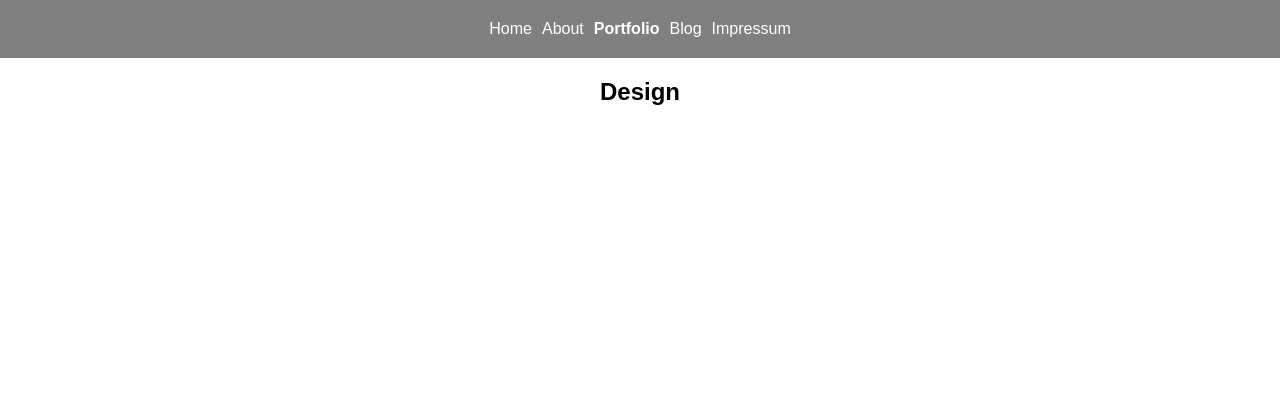
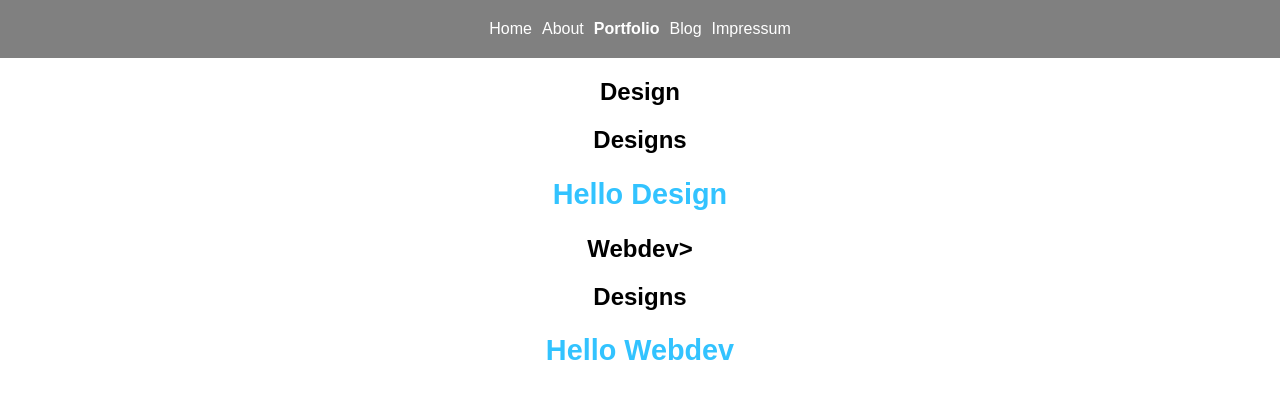
Before and after one commit to SplitSeconds/personal-website, a React (Create React App) app in the folder client/: page /portfolio in a window 1280 px wide. Shown: the top 398 px of the page. Built offline with nearby package versions, Linux system fonts and the light colour scheme.

Commit message:
portfolio edit

```diff
--- /dev/null
+++ b/client/src/components/pages/Design.jsx
@@ -0,0 +1,26 @@
+import React, { Component } from 'react';
+
+class Design extends Component {
+  constructor(props) {
+    super(props)
+    this.state = {
+      secret: null,
+      message: null
+    }
+  }
+  render() {
+    return (
+      <div className="Secret">
+        <h2>Designs</h2>
+
+        <div className="result">
+          <h2>Hello Design</h2>
+        </div>
+
+
+      </div>
+    );
+  }
+}
+
+export default Design;
--- a/client/src/components/pages/Portfolio.js
+++ b/client/src/components/pages/Portfolio.js
@@ -1,58 +1,34 @@
 import React, { Component } from 'react';
-import api from '../../api';
+import Design from './Design';
+import Webdev from './Webdev';
 
 
 class Portfolio extends Component {
   constructor(props) {
     super(props)
     this.state = {
-      name: "",
-      capitals: "",
-      area: "",
-      description: "",
-      message: null
     }
-  }
-
-  handleInputChange(stateFieldName, event) {
-    let newState = {}
-    newState[stateFieldName] = event.target.value
-
-    this.setState(newState)
   }
 
   handleClick(e) {
     e.preventDefault()
-    console.log(this.state.name, this.state.description)
-    let data = {
-      name: this.state.name,
-      capitals: this.state.capitals,
-      area: this.state.area,
-      description: this.state.description,
-    }
-    api.postCountries(data)
-      .then(result => {
-        console.log('SUCCESS!')
-        this.setState({
-          name: "",
-          capitals: "",
-          area: "",
-          description: "",
-          message: `Your country '${this.state.name}' has been created`
-        })
+    console.log('click')
         setTimeout(() => {
           this.setState({
             message: null
           })
         }, 2000)
-      })
+
       .catch(err => this.setState({ message: err.toString() }))
   }
   render() {
     return (
       <div className="Portfolio">
         <h2>Design</h2>
+        <Design />
 
+        <h2>Webdev></h2>
+        <Webdev />
       </div>
     );
   }
--- /dev/null
+++ b/client/src/components/pages/Webdev.jsx
@@ -0,0 +1,26 @@
+import React, { Component } from 'react';
+
+class Webdev extends Component {
+  constructor(props) {
+    super(props)
+    this.state = {
+      secret: null,
+      message: null
+    }
+  }
+  render() {
+    return (
+      <div className="Secret">
+        <h2>Designs</h2>
+
+        <div className="result">
+          <h2>Hello Webdev</h2>
+        </div>
+
+
+      </div>
+    );
+  }
+}
+
+export default Webdev;
```
